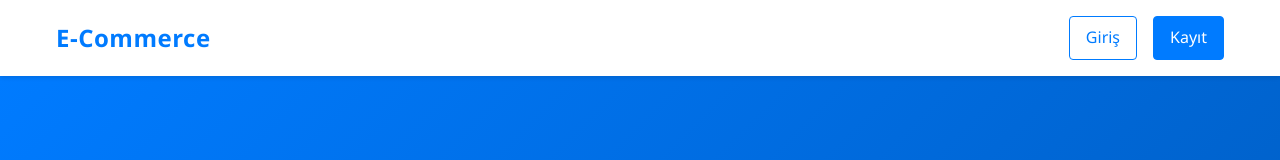
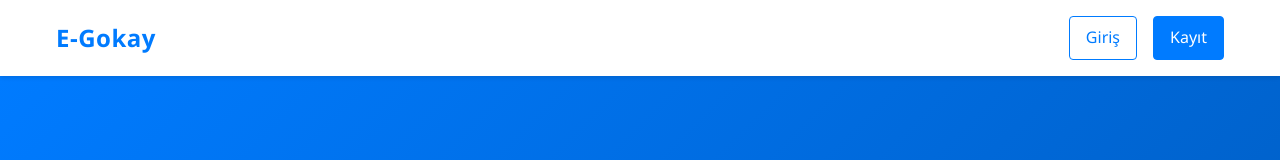
Before and after one commit to gokaydervisoglu/web_frontend, a React (Create React App) app: page /login in a window 1280 px wide. Shown: the top 160 px of the page. Built offline with nearby package versions, Linux system fonts and the light colour scheme.

Commit message:
Rename brand text from "E-Commerce" to "E-Gokay" in the navbar

```diff
--- a/src/App.js
+++ b/src/App.js
@@ -87,7 +87,7 @@ const App = () => {
         <nav className="navbar">
           <div className="navbar-container">
             <Link to="/" className="navbar-brand">
-              <span className="brand-text">E-Commerce</span>
+              <span className="brand-text">E-Gokay</span>
             </Link>
 
             <div className="navbar-content">
```
